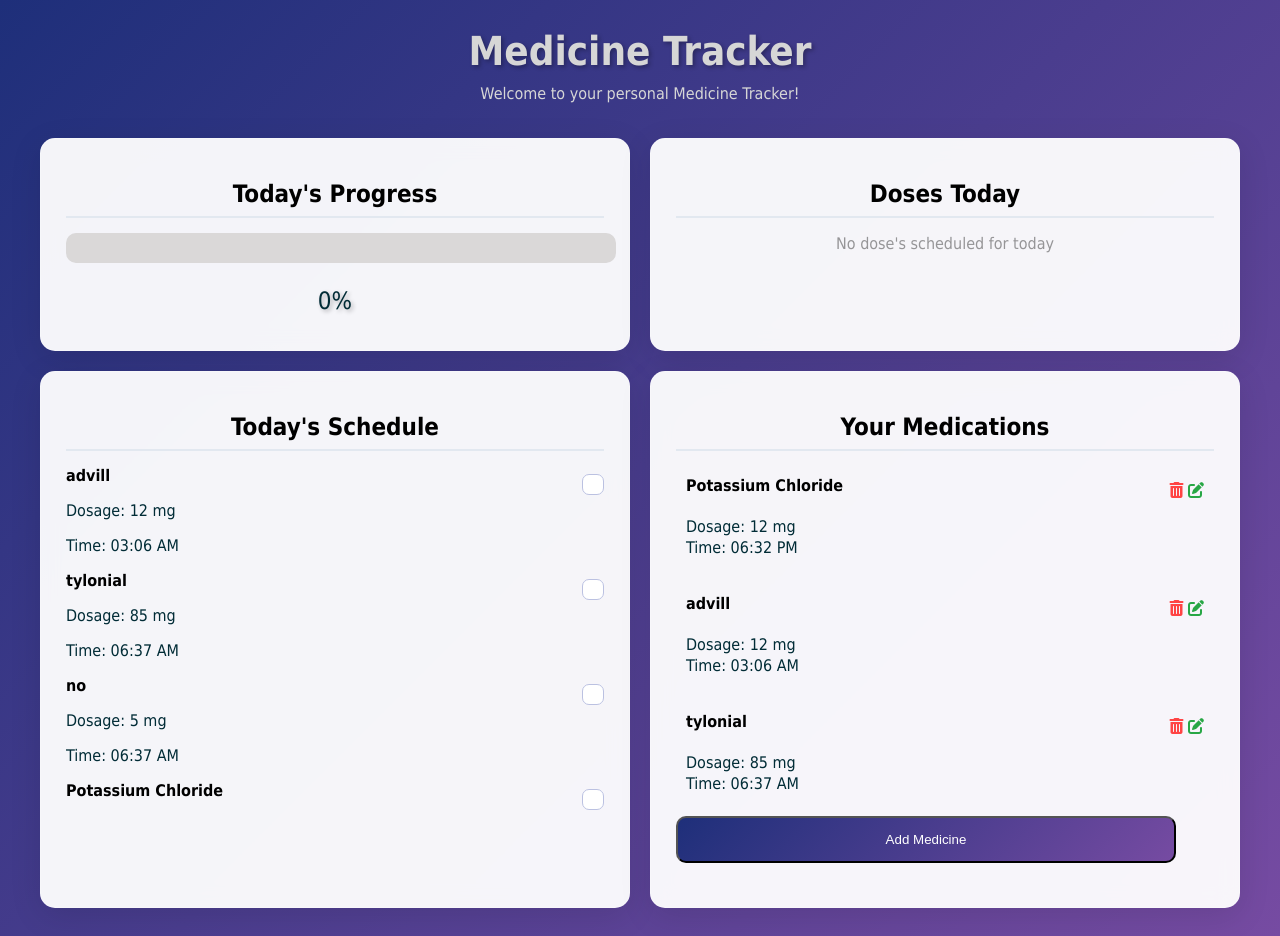
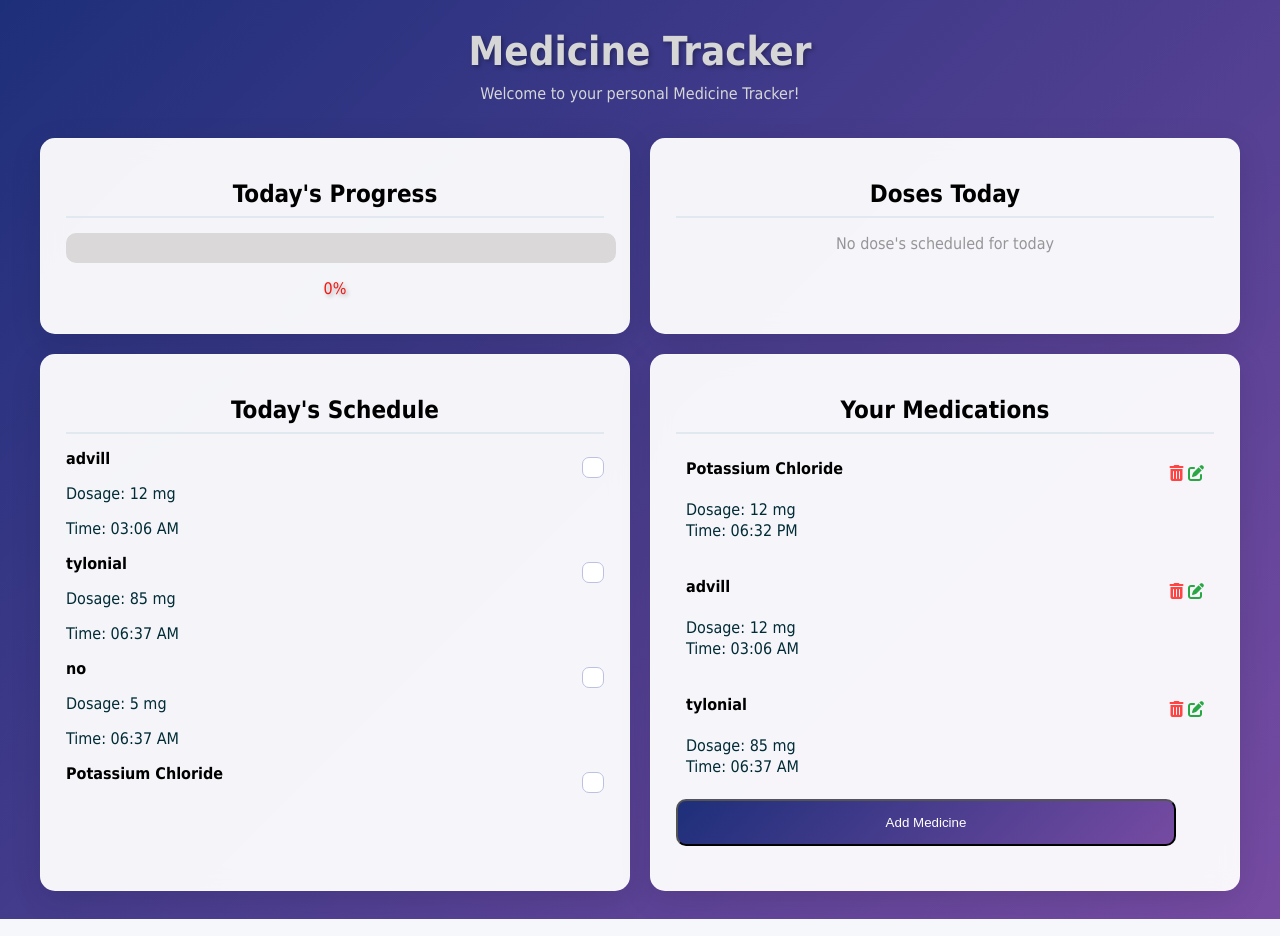
Before and after one commit to ItsElyas/MedHelper, a Flask app: page / in a window 1280 px wide. Run offline with Flask 3, Linux system fonts and the light colour scheme; some libraries are stand-ins or nearby versions.

Commit message:
added color change to % for progress i think that done for now last thing to do is the todays schedule and the last div

```diff
--- a/static/script.js
+++ b/static/script.js
@@ -30,6 +30,7 @@ const progressDisplay = document.getElementById('progress');
 const totalMeds = parseInt(progressDisplay.dataset.totalMeds);   //SO COOL: parseInt makes it a int and  dataset grabs the stuff from flask i think
 const medicineCheckBox = document.querySelectorAll(".MedicineCheckBox");
 const progressBar = document.getElementById('progressInnerBar');
+const progressNumber = document.getElementById('progress');
 
 function updateProgress() {
     let checkedCount = 0;
@@ -42,10 +43,37 @@ function updateProgress() {
 
     let percentage = 0;
 
-    if (totalMeds > 0)
+    if (totalMeds > 0){
         percentage = (checkedCount / totalMeds) * 100;
+
+        if (percentage > 89){
+            progressBar.style.backgroundColor= '#009c15ff';
+            progress.style.color = '#009c15ff';
+        }
+
+        else if (percentage < 90 && percentage >= 80){
+            progressBar.style.backgroundColor= '#94ec06ff';
+            progress.style.color = '#94ec06ff';
+        }
+
+        else if (percentage < 80 && percentage >= 70){
+            progressBar.style.backgroundColor= '#f9fc44ff';
+            progress.style.color = '#f9fc44ff';
+        }
+
+        else if (percentage < 70 && percentage >= 60){
+            progressBar.style.backgroundColor= '#f7b526ff';
+            progress.style.color = '#f7b526ff';
+        }
+
+        else if (percentage < 60){
+            progressBar.style.backgroundColor= '#f5150eff';
+            progress.style.color = '#f5150eff';
+        }
+
     progressBar.style.width = percentage + '%';
     progressDisplay.textContent = percentage.toFixed(0) + '%';
+    }
 }
 
 
@@ -62,6 +90,13 @@ medicineCheckBox.forEach(checkbox => {
         const isMissed =this.parentElement.classList.contains("missed");
         const medId = parseInt(this.parentElement.id.replace('med-', ''));
 
+        const timeNow = new Date();
+        const currentHour = timeNow.getHours();
+        const currentMinute = timeNow.getMinutes();
+        const currentTimeInMinutes = currentHour * 60 + currentMinute;
+
+
+
 
         if (this.checked) {
             medName.style.textDecoration = 'line-through';
@@ -76,9 +111,8 @@ medicineCheckBox.forEach(checkbox => {
             medTime.style.color = '#48bb78';
             medTime.style.opacity = '0.7';
         }
-
         //NOT WORKING
-        else if (isMissed) {
+        else if (medTimeValue < currentTime) {
             medName.style.textDecoration = 'none';
             medName.style.color = '#a10000';   // dark red
             medName.style.opacity = '1';
--- a/static/styles.css
+++ b/static/styles.css
@@ -18,8 +18,8 @@
 
         #progress {
             text-align: center;
-            color: linear-gradient(135deg, #1e2f7a 0%, #764ba2 100%);
-            font-size: 1.5rem;
+            color: rgb(88, 233, 88);
+            font-size: 1rem;
             margin-bottom: 10px;
             text-shadow: 2px 2px 4px rgba(0,0,0,0.3);
 
@@ -87,8 +87,8 @@
         #progressInnerBar {
             width: 0px;
             height: 30px;
-            background-color: #48bb78;
-            transition: width 0.8s ease-in-out;
+            background-color: #28a745;
+            transition: background-color 0.5s ease-in-out, width 0.8s ease-in-out;
         }
 
 
@@ -112,6 +112,7 @@
         }
 
         #addMedicine {
+
             position:relative ;
             display: center;
             align-items: center;
```
Also changed, not shown: instance/medicines.db.
